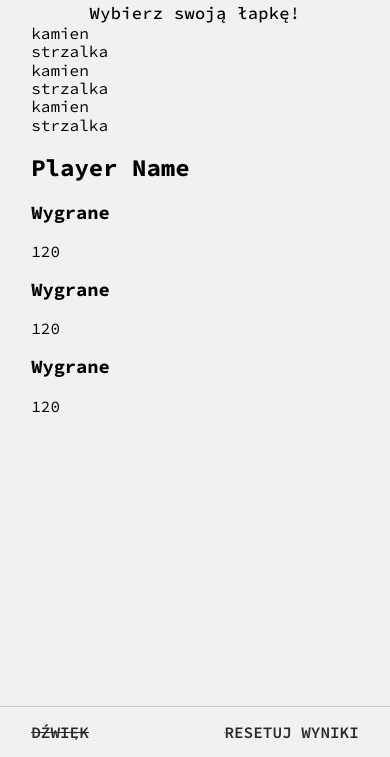
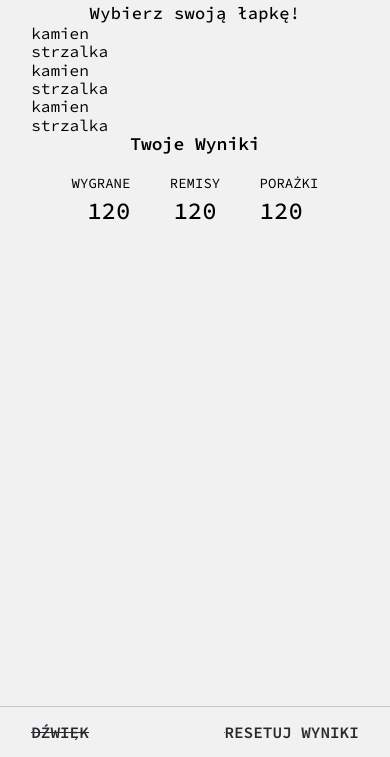
Before and after one commit to dobijaw/3po3, a website built with webpack: page src/html/index.html in a window 390 px wide. Shown: the part 87-844 px from the top of the page. Built offline with nearby package versions, Linux system fonts and the light colour scheme.

Commit message:
add summary table for mobile

```diff
--- a/src/html/index.html
+++ b/src/html/index.html
@@ -34,19 +34,21 @@
         </div>
       </section>
       <section class="summary">
-        <h2>Player Name</h2>
-        <section>
-          <h3>Wygrane</h3>
-          <span>120</span>
-        </section>
-        <section>
-          <h3>Wygrane</h3>
-          <span>120</span>
-        </section>
-        <section>
-          <h3>Wygrane</h3>
-          <span>120</span>
-        </section>
+        <h2 class="summary__headline">Twoje wyniki</h2>
+        <div class="summary__scoreboard">
+          <section class="summary__box summary__box--to-right">
+            <h3 class="summary__type">Wygrane</h3>
+            <span class="summary__score">120</span>
+          </section>
+          <section class="summary__box summary__box--center">
+            <h3 class="summary__type">Remisy</h3>
+            <span class="summary__score">120</span>
+          </section>
+          <section class="summary__box summary__box--to-left">
+            <h3 class="summary__type">Porażki</h3>
+            <span class="summary__score">120</span>
+          </section>
+        </div>
       </section>
     </main>
 
--- /dev/null
+++ b/src/scss/components/_summary.scss
@@ -0,0 +1,44 @@
+.summary {
+  &__headline {
+    margin: 0 0 10px;
+    padding: 0;
+    font-size: 18px;
+    font-weight: 600;
+    text-transform: capitalize;
+    text-align: center;
+  }
+
+  &__scoreboard {
+    display: grid;
+    grid-template-columns: 1fr 1fr 1fr;
+  }
+
+  &__box {
+    padding: 10px;
+
+    &--to-right {
+      text-align: right;
+    }
+
+    &--center {
+      text-align: center;
+    }
+
+    &--to-left {
+      text-align: left;
+    }
+  }
+
+  &__type {
+    margin: 0 0 6px;
+    padding: 0;
+    font-size: 14px;
+    font-weight: 400;
+    text-transform: uppercase;
+  }
+
+  &__score {
+    font-size: 24px;
+    font-weight: 500;
+  }
+}
--- a/src/scss/index.scss
+++ b/src/scss/index.scss
@@ -10,3 +10,4 @@
 @import 'components/footer';
 @import 'components/headline';
 @import 'components/copy';
+@import 'components/summary';
```
